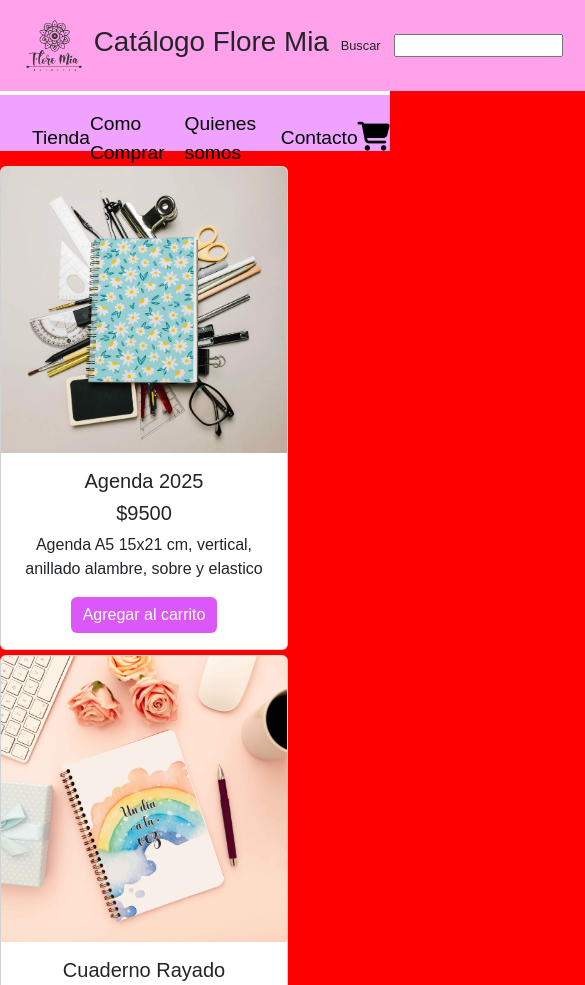
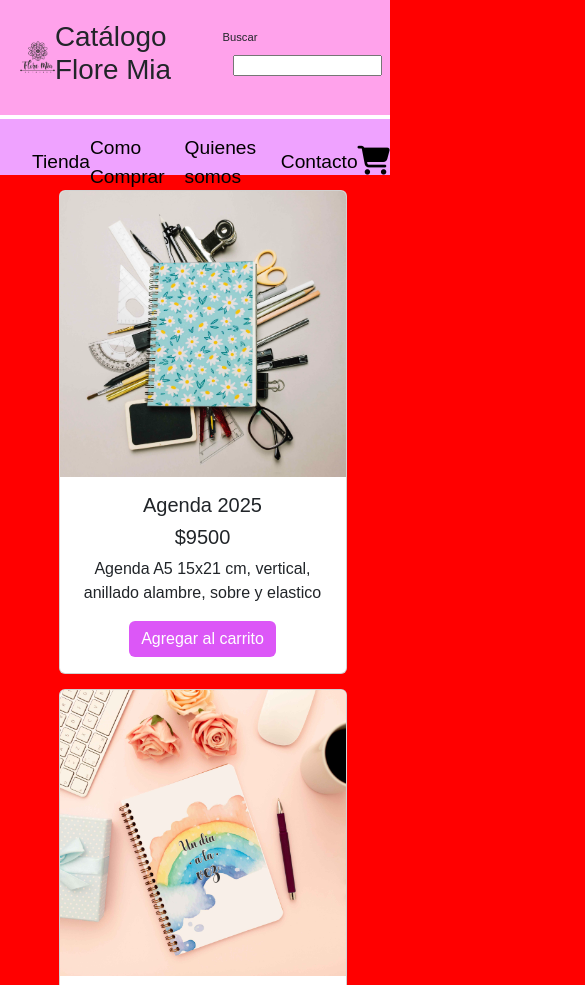
Before and after one commit to Leon-Fernando/ttproyecto, a plain HTML site: page index.html in a window 390 px wide. Shown: the top 985 px of the page, 585 px wide, since content can reach past the window. Drawn offline with nearby package versions, Linux system fonts and the light colour scheme; a web font is replaced by a local one.

Commit message:
falta e medias y celu falta header menu y footer

```diff
--- a/style.css
+++ b/style.css
@@ -4,6 +4,10 @@
     font-family: "Signika Negative", sans-serif;
     font-optical-sizing: auto;
     font-style: normal;
+}
+
+main{
+    width: 100%;
 }
 
 .header{
@@ -77,7 +81,6 @@
 .review{
     width: 800px;
     margin: auto;
-
 }
 
 .resenas{
@@ -183,34 +186,33 @@ input{
     .header{
         background-color:#ffa2eb;
         display: flex;
-        justify-content: space-around;
-        align-items: center;
-        padding: 20px;
-        width: 599px;
-        font-size: 0.8em;
+        /*justify-content: space-between;*/
+        /*align-items: center;*/
+        /*padding: 20px;*/
+        width: 100%;
+        font-size: 0.7em;
 
     }
 
     #contenedor{
         /*padding-top: 15px;*/
         /*padding-bottom: 15px;*/
-        width: 599px;
+        width: 70%;
         margin: auto;
         display: grid;
         grid-template-columns: auto;
         /*grid-template-rows: auto 1fr auto;*/
-        grid-gap: 5px;
     }
 
     .review{
-        width: 500px;
+        width: 70%;
         margin: auto;
 
     }
 
     .resenas{
-        width: 500px;
-        height: 300px;
+        width: 70%;
+        height: auto;
         margin-top: 50px;
         display: grid;
         grid-template-columns: auto;
```
